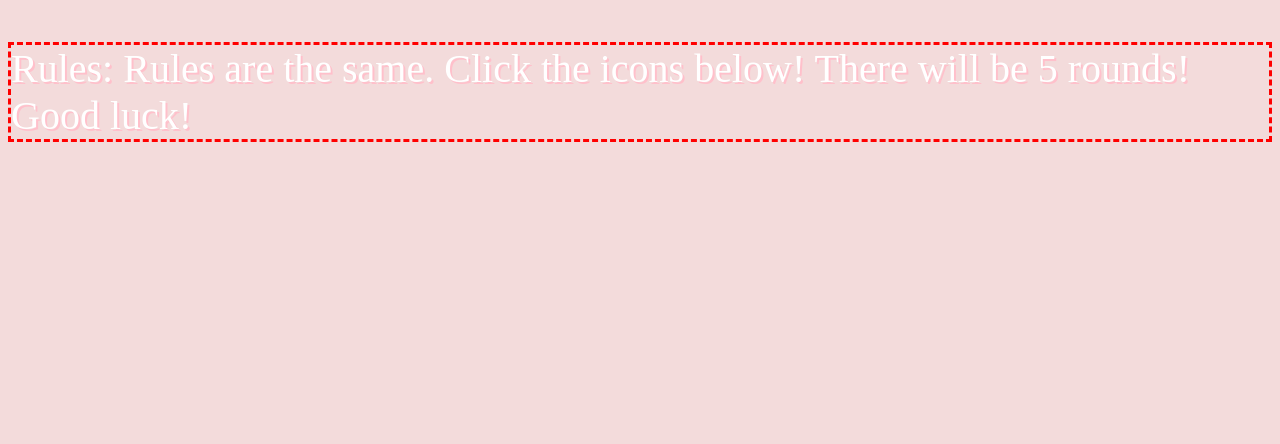
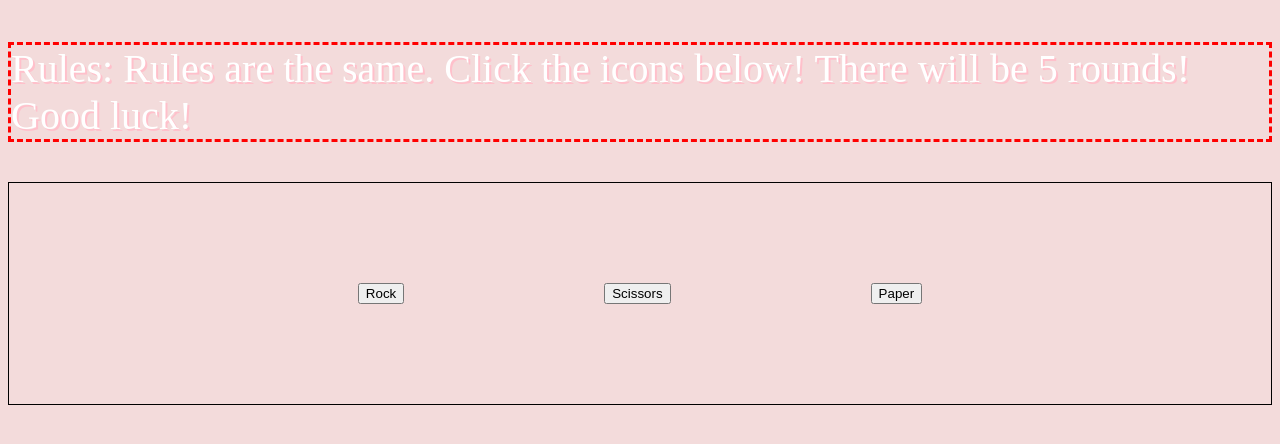
Before and after one commit to jasminegutierrez12/rock-paper-scissors, a plain HTML site: page index.html in a window 1280 px wide. Shown: the part 128-572 px from the top of the page. Drawn offline with Linux system fonts and the light colour scheme.

Commit message:
added UI of temp buttons before adding images

```diff
--- a/main.css
+++ b/main.css
@@ -27,3 +27,12 @@ h1{
     border-style: dashed;
     border-color: red;
 }
+
+#btnContainer{
+    text-align: center;
+}
+
+button:hover{
+    background-color: blue;
+    color: white;
+}
--- a/ui.js
+++ b/ui.js
@@ -17,3 +17,45 @@ rules_text.textContent = "Rules: Rules are the same. Click the icons below! Ther
 
 // set Attribute
 rules_text.setAttribute('id', 'rulesText');
+
+// Create another div element to border around buttons
+const button_container = document.createElement('div');
+
+button_container.style.border = '1px solid black';
+
+button_container.setAttribute('id', "btnContainer");
+
+container.appendChild(button_container);
+
+const div_button = document.querySelector("#btnContainer");
+
+// Creating the 3 buttons for user to click on
+
+const btn_Rock = document.createElement('button');
+
+const btn_Scissors = document.createElement('button');
+
+const btn_Paper = document.createElement('button');
+
+// add text for now
+btn_Rock.textContent = "Rock";
+
+btn_Scissors.textContent = "Scissors";
+
+btn_Paper.textContent = "Paper";
+
+// Update and set Attribute
+btn_Rock.setAttribute('id', "#btn_Rock");
+btn_Scissors.setAttribute('id', "#btn_Scissors");
+btn_Paper.setAttribute('id', "#btn_Paper");
+
+// Add to HTML
+div_button.appendChild(btn_Rock);
+div_button.appendChild(btn_Scissors);
+div_button.appendChild(btn_Paper);
+
+
+// Make margin
+btn_Rock.style.margin = "100px";
+btn_Scissors.style.margin = "100px";
+btn_Paper.style.margin = "100px";
```
Also changed, not shown: images/rock_icon.png (renamed from images/rokc_icon.png).
